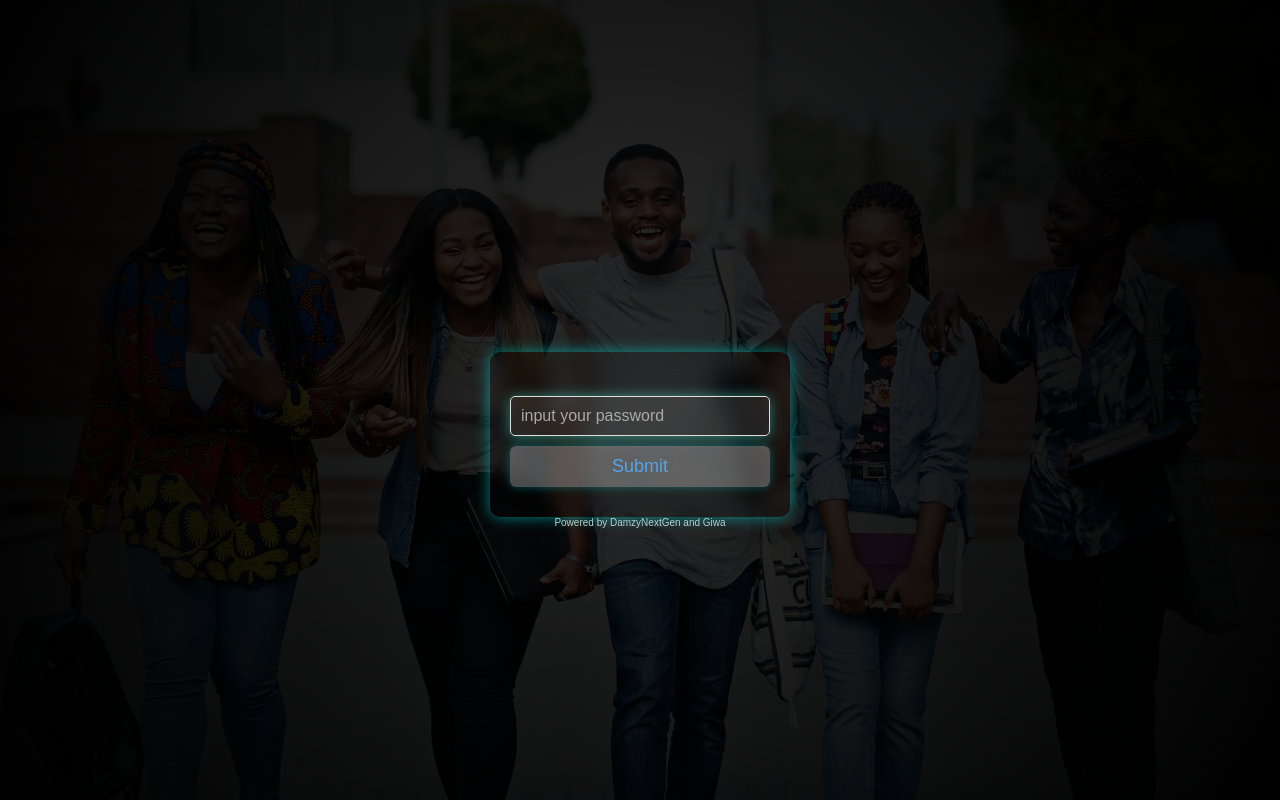
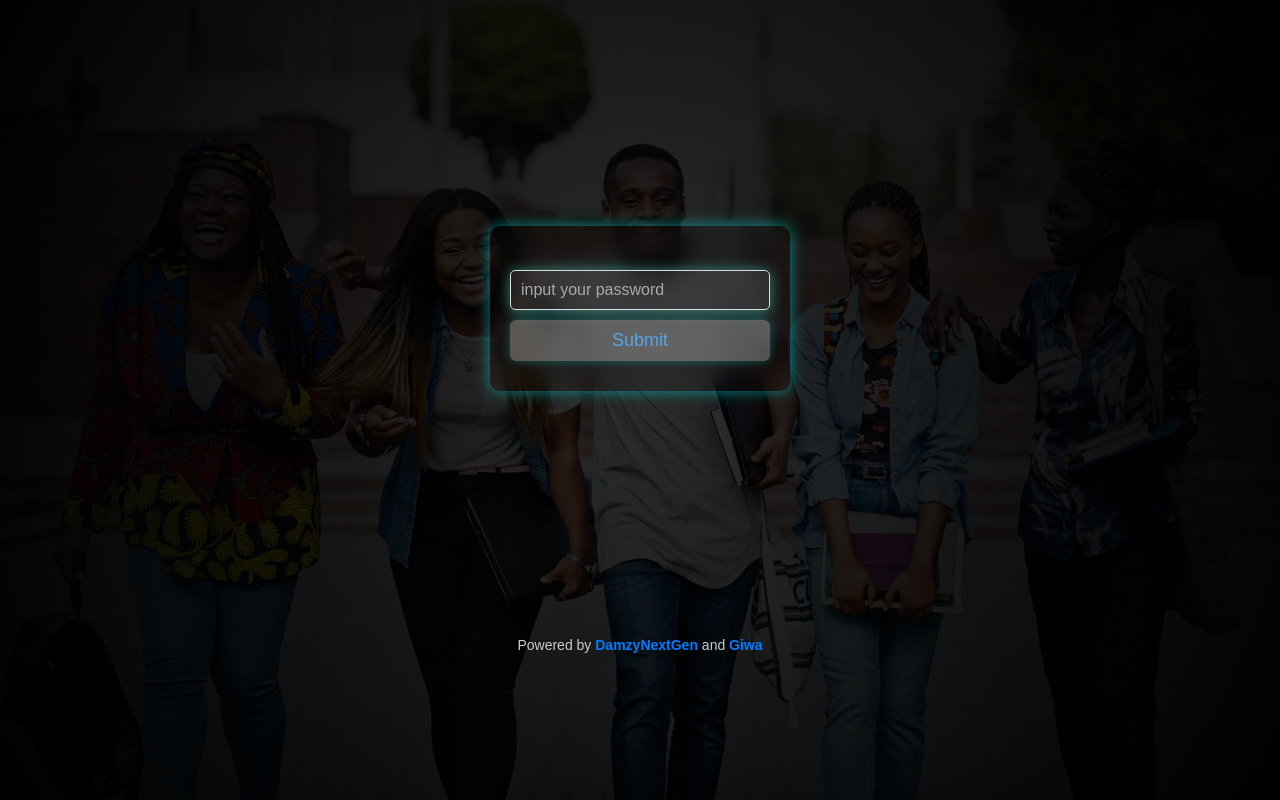
Before and after one commit to Damzyd1/Quiz-Site, a plain HTML site: page index.html in a window 1280 px wide. Drawn offline with Linux system fonts and the light colour scheme.

Commit message:
Update index.css

```diff
--- a/index.css
+++ b/index.css
@@ -62,6 +62,20 @@
   opacity: 0;
   transition: opacity 1.5s;
 }
+#sponsor{
+  text-align: center;
+  font-size: 14px;
+  color: #555;
+}
+#sponsor span{
+  font-weight: bold;
+  color: #007BFF;
+}
+#sponsor p{
+  margin-top: 100%;
+  font-family: 'Arial', sans-serif;
+}
+
 @media only screen and (max-width: 768px){
   /* Styles for tablets and smaller devices */
   body{
```
